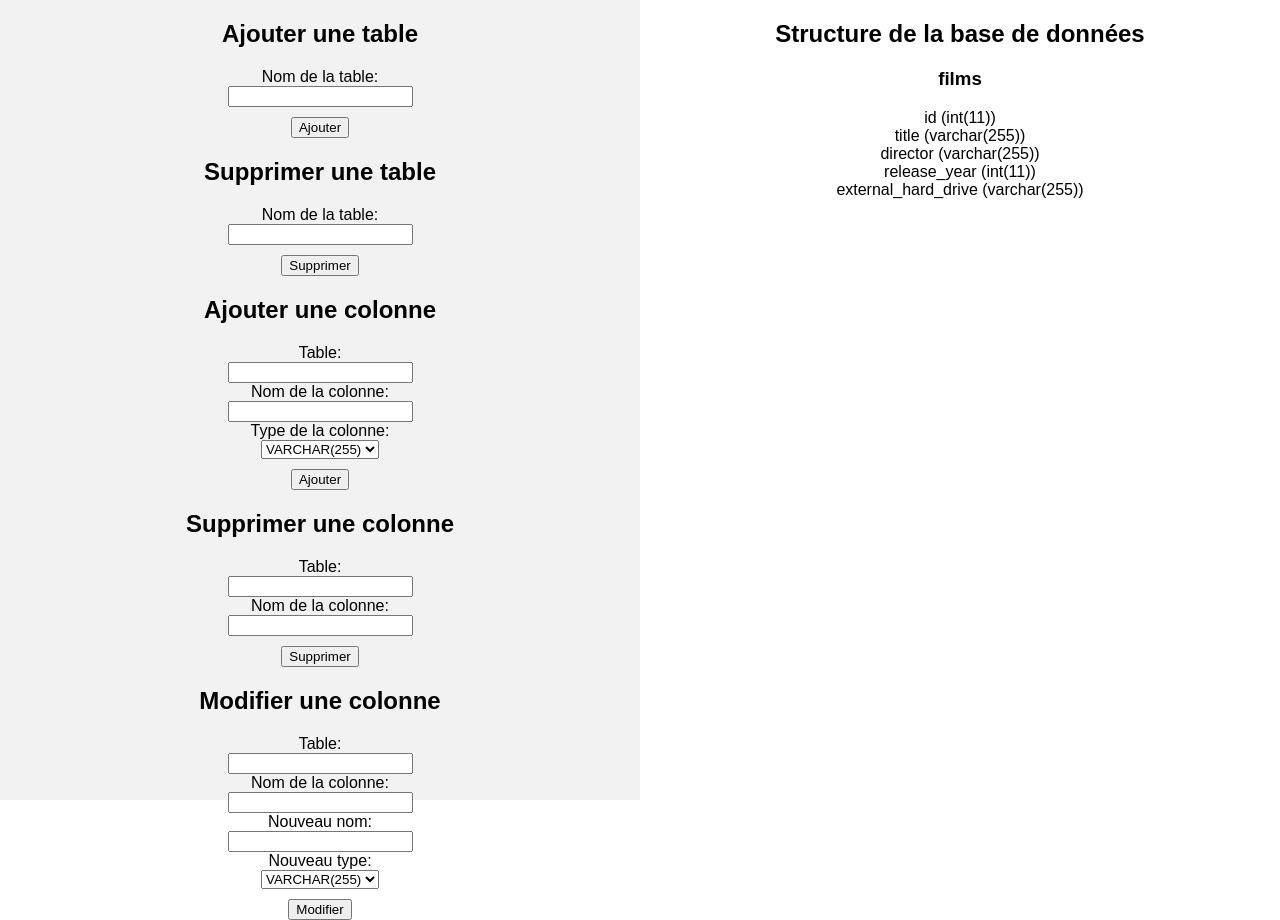
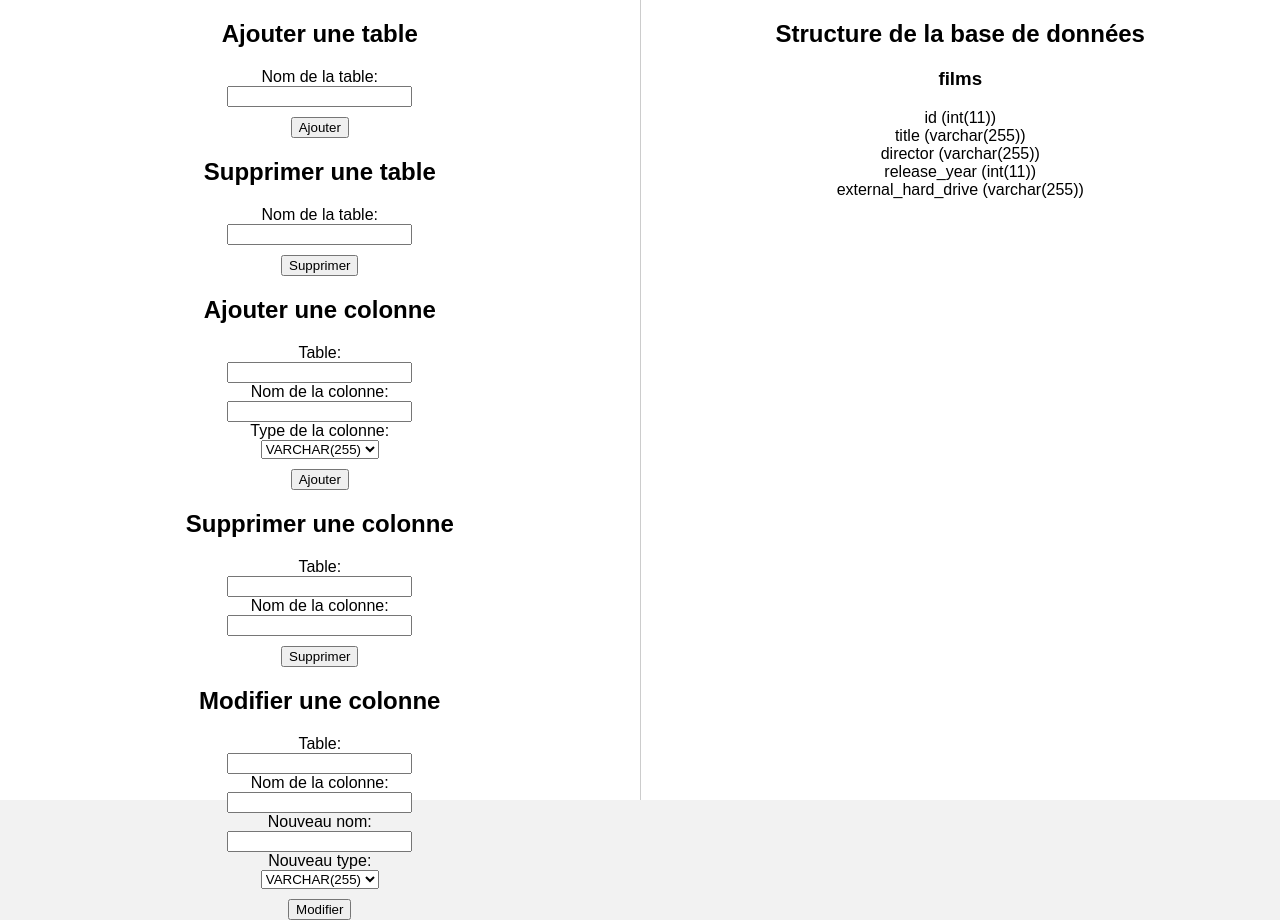
Before and after one commit to NathanGregoar/MediaLibrary, a PHP site: page /admin/admin.php in a window 1280 px wide. Run offline with PHP 8.4, Linux system fonts and the light colour scheme; data that the repository does not hold is empty.

Commit message:
Update admin.css

```diff
--- a/MovieCollection/web/admin/admin.css
+++ b/MovieCollection/web/admin/admin.css
@@ -5,6 +5,7 @@ body {
     padding: 0;
     display: flex;
     justify-content: center;
+    background-color: #f2f2f2;
   }
 
   .container {
@@ -16,7 +17,8 @@ body {
   .left-section {
     flex: 1;
     padding: 20px;
-    background-color: #f2f2f2;
+    background-color: #fff;
+    border-right: 1px solid #ccc;
   }
 
   .right-section {
```
